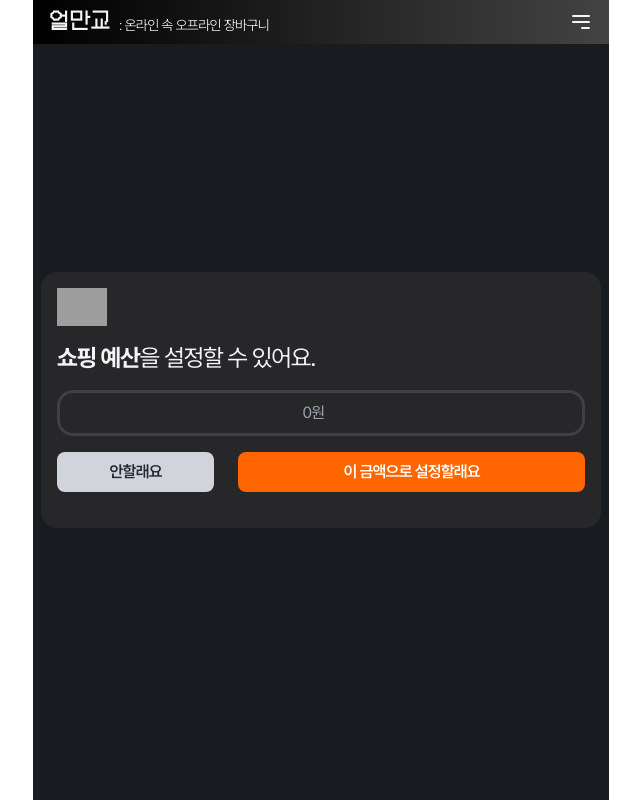
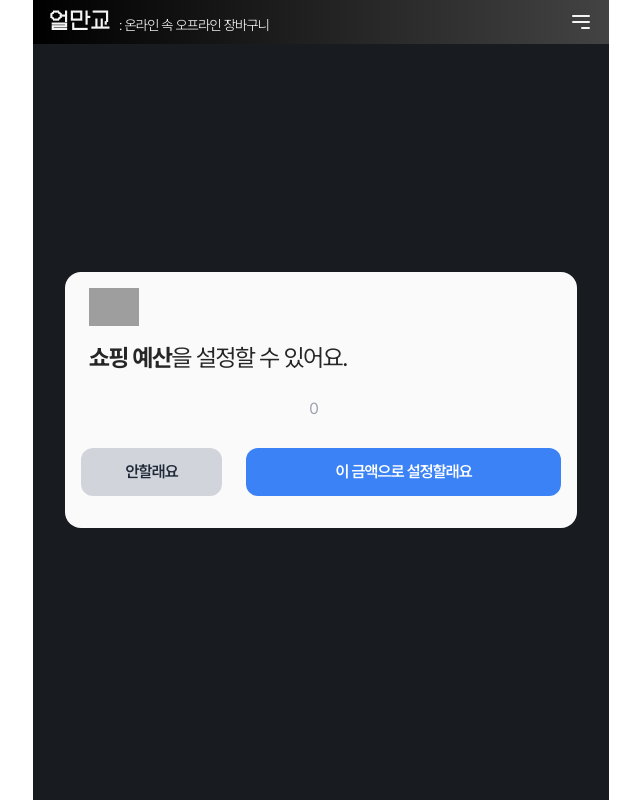
Before and after one commit to ncdino/ulmangyo, a Next.js app: page / in a window 1280 px wide. Shown: the whole page, without its empty margins (319-959 px from the left). Built offline with nearby package versions, Linux system fonts and the light colour scheme; grey boxes are pictures that could not be loaded.

Commit message:
가이드라인 디테일 수정

```diff
--- a/src/app/capture/page.jsx
+++ b/src/app/capture/page.jsx
@@ -14,6 +14,7 @@ import GoogleSignInButton from "../components/Button/GoogleSignInButton";
 import OAuthLoginButton from "../components/Button/OAuthLoginButton";
 import { db } from "@/app/util/firebase";
 import { doc, getDoc, updateDoc } from "firebase/firestore";
+import { motion } from "framer-motion";
 
 export default function CapturePage() {
   const router = useRouter();
@@ -104,7 +105,7 @@ export default function CapturePage() {
   }
 
   return (
-    <div className="h-screen max-w-xl mx-auto bg-gray-800 text-center font-pretendard">
+    <div className="h-screen max-w-xl mx-auto bg-neutral-950 text-center font-pretendard flex flex-col">
       <Header>
         <div>
           가격표에 맞춰서 &nbsp;
@@ -112,6 +113,7 @@ export default function CapturePage() {
           눌러보세요 !
         </div>
       </Header>
+
       {!session && (
         <Modal
           isOpen={isModalOpen}
@@ -124,29 +126,43 @@ export default function CapturePage() {
           </div>
         </Modal>
       )}
+
       {session && (
-        <div className="h-full flex flex-col items-center justify-center p-4 gap-4">
-          <div className="relative w-full max-w-md aspect-[9/16] rounded-2xl overflow-hidden border-2 border-gray-500">
+        <div className="flex-1 flex flex-col justify-between p-4">
+          {/* 비디오 영역 */}
+          <div className="relative w-full max-w-md aspect-[9/16] mx-auto rounded-2xl overflow-hidden">
             <video
               ref={videoRef}
               autoPlay
               playsInline
               className="w-full h-full object-cover"
             />
+
+            {/* 가이드라인 */}
             <div
               ref={guideBoxRef}
-              className="absolute top-1/2 left-1/2 -translate-x-1/2 -translate-y-1/2 w-[85%] h-[25%] border-4 border-white rounded-lg pointer-events-none [box-shadow:0_0_0_9999px_rgba(0,0,0,0.6)]"
-            ></div>
+              className="absolute top-1/2 left-1/2 -translate-x-1/2 -translate-y-1/2
+            w-[85%] h-[25%] border-dotted border-2 border-white rounded-lg pointer-events-none
+            shadow-[0_0_0_9999px_rgba(0,0,0,0.6)] flex items-center justify-center"
+            >
+              <motion.span
+                initial={{ opacity: 1 }}
+                animate={{ opacity: 0 }}
+                transition={{ duration: 5, ease: "easeOut" }}
+                className="font-pretendard text-white text-sm sm:text-base font-semibold bg-black/50 px-2 py-1 rounded-md">
+                가격표를 이 박스 안에 맞춰주세요
+              </motion.span>
+            </div>
           </div>
 
           {/* 캡처 버튼 */}
-          <div className="flex-shrink-0 mt-4">
+          <div className="flex justify-center mt-4 mb-6">
             <button
               onClick={captureImage}
               disabled={loading}
-              className="bg-white/30 text-white rounded-full p-2"
+              className="bg-white/80 rounded-full p-4 shadow-lg hover:scale-105 transition-transform"
             >
-              <Image src={CameraImg} alt="Camera Img" className="size-24" />
+              <Image src={CameraImg} alt="Camera Img" className="size-16" />
             </button>
           </div>
 
@@ -154,5 +170,6 @@ export default function CapturePage() {
         </div>
       )}
     </div>
+
   );
 }
--- a/src/app/components/section/Modal/BeforeSetBudget.jsx
+++ b/src/app/components/section/Modal/BeforeSetBudget.jsx
@@ -22,12 +22,12 @@ export default function BeforeSetBudget({
 
   return (
     <div
-      className={`fixed inset-0 flex items-center justify-center bg-black bg-opacity-50 max-w-xl mx-auto ${
+      className={`fixed inset-0 flex items-center justify-center bg-black/50 max-w-xl mx-auto ${
         isOpen ? "block" : "hidden"
       }`}
     >
-      <div className="bg-zinc-800 p-4 rounded-2xl mx-2 w-full h-64">
-        <h1 className="tracking-tighter text-2xl mb-4 text-zinc-100">
+      <div className="bg-neutral-50 p-4 rounded-2xl mx-8 w-full h-64">
+        <h1 className="tracking-tighter text-2xl mb-3 mx-2 text-neutral-800">
           <img
             src="https://raw.githubusercontent.com/Tarikul-Islam-Anik/Animated-Fluent-Emojis/master/Emojis/Objects/Bell.png"
             alt="Bell"
@@ -45,21 +45,21 @@ export default function BeforeSetBudget({
           value={inputValue}
           step={1000}
           onChange={handleInputChange}
-          className={`border-3 rounded-2xl bg-zinc-800 px-3 py-2 mb-4 w-full text-white appearance-none text-center transition-colors duration-300 ${
-            inputValue ? "border-blue-500" : "border-zinc-700"
+          className={`border-3 rounded-2xl bg-neutral-50 px-3 py-2 mb-4 w-full text-neutral-800 appearance-none text-center transition-colors focus:border-blue-400 focus:outline-none duration-300 ${
+            inputValue ? "border-blue-400" : "border-neutral-50"
           }`}
-          placeholder="0원"
+          placeholder="0"
         />
-        <div className="grid grid-cols-3 gap-4">
+        <div className="grid grid-cols-3 gap-4 font-semibold">
           <button
             onClick={onRequestClose}
-            className="col-span-1 bg-gray-300 text-gray-800 font-semibold py-2 px-4 rounded-lg mr-2"
+            className="col-span-1 bg-gray-300 text-gray-800 py-3 px-4 rounded-xl mr-2"
           >
             안할래요
           </button>
           <button
             onClick={handleSetBudget}
-            className="col-span-2 bg-btnHighlight text-white font-semibold py-2 px-4 rounded-lg"
+            className="col-span-2 bg-blue-500 text-white py-3 px-4 rounded-xl"
           >
             이 금액으로 설정할래요
           </button>
```
